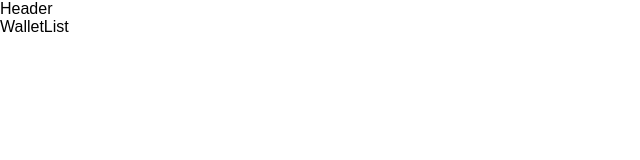
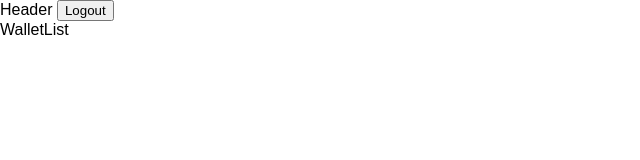
Before and after one commit to CodeChain-io/codechain-web-wallet, a React (Create React App) app: page /login in a window 1280 px wide. Both pictures are taken after a click on the button "Login". Shown: the top 160 px of the page, without its empty margins (0-640 px from the left). Built offline with nearby package versions, Linux system fonts and the light colour scheme.

Commit message:
Add a logout button to the header

```diff
--- a/src/actions.ts
+++ b/src/actions.ts
@@ -1,13 +1,22 @@
-export type Action = ILogin;
+export type Action = ILogin & ILogout;
 
 export interface ILogin {
     type: "Login";
+}
+
+export interface ILogout {
+    type: "Logout";
 }
 
 const login = (): ILogin => ({
     type: "Login"
 });
 
+const logout = (): ILogout => ({
+    type: "Logout"
+});
+
 export const Actions = {
-    login
+    login,
+    logout
 };
--- a/src/components/Header/Header.tsx
+++ b/src/components/Header/Header.tsx
@@ -1,7 +1,42 @@
 import * as React from "react";
+import { connect } from "react-redux";
+import { Dispatch } from "redux";
+import { Actions } from "../../actions";
+import { IRootState } from "../../reducers";
 
-export default class Header extends React.Component<{}, any> {
+interface IStateProps {
+    isAuthenticated: boolean;
+}
+interface IDispatchProps {
+    logout: () => void;
+}
+
+type IProps = IDispatchProps & IStateProps;
+class Header extends React.Component<IProps, any> {
     public render() {
-        return <div>Header</div>;
+        const { isAuthenticated } = this.props;
+        return (
+            <div>
+                Header{" "}
+                {isAuthenticated && (
+                    <button onClick={this.handleLogout}>Logout</button>
+                )}
+            </div>
+        );
     }
+    private handleLogout = () => {
+        this.props.logout();
+    };
 }
+const mapStateToProps = (state: IRootState) => ({
+    isAuthenticated: state.isAuthenticated
+});
+const mapDispatchToProps = (dispatch: Dispatch) => ({
+    logout: () => {
+        dispatch(Actions.logout());
+    }
+});
+export default connect(
+    mapStateToProps,
+    mapDispatchToProps
+)(Header);
--- a/src/reducers.ts
+++ b/src/reducers.ts
@@ -15,6 +15,11 @@ export const appReducer = (state = initialState, action: Action) => {
                 ...state,
                 isAuthenticated: true
             };
+        case "Logout":
+            return {
+                ...state,
+                isAuthenticated: false
+            };
     }
     return state;
 };
```
